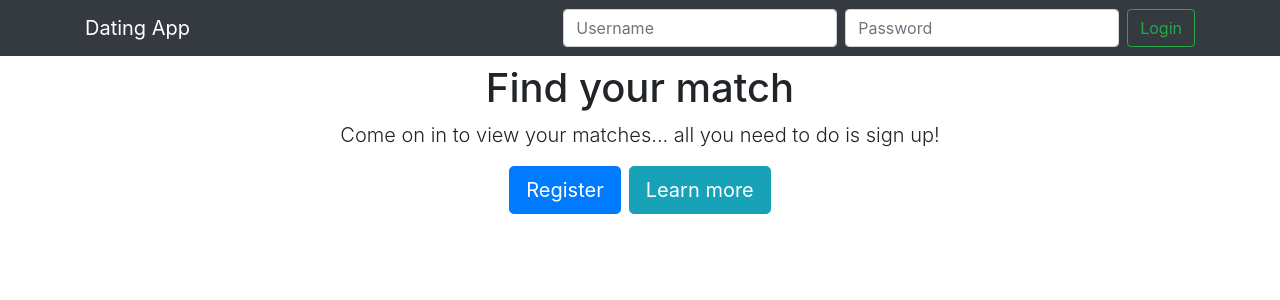
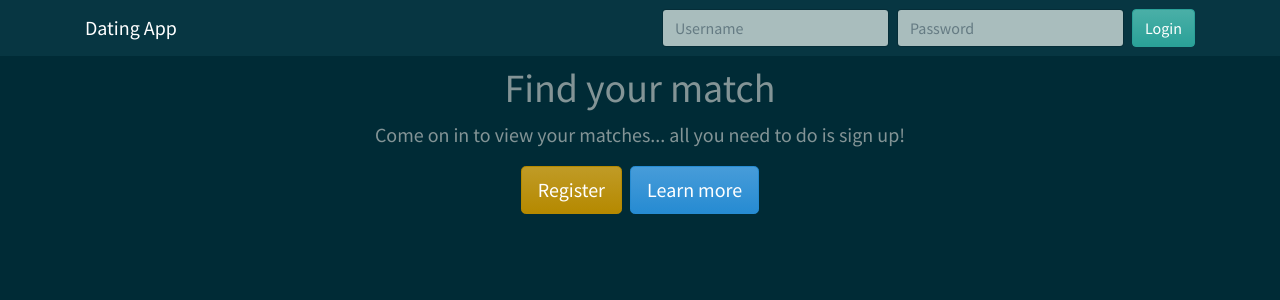
Before and after one commit to JuanOrjuelaA/DatingAppClient, an Angular app: page / in a window 1280 px wide. Shown: the top 300 px of the page. Built offline with nearby package versions, Linux system fonts and the light colour scheme.

Commit message:
Add routing config using guards and split modules

```diff
--- a/angular.json
+++ b/angular.json
@@ -26,6 +26,7 @@
             "styles": [
               "./node_modules/bootstrap/dist/css/bootstrap.min.css",
               "./node_modules/ngx-bootstrap/datepicker/bs-datepicker.css",
+              "./node_modules/bootswatch/dist/solar/bootstrap.css",
               "./node_modules/font-awesome/css/font-awesome.css",
               "./node_modules/ngx-toastr/toastr.css",
               "src/styles.css"
--- a/package.json
+++ b/package.json
@@ -20,6 +20,7 @@
     "@angular/platform-browser-dynamic": "~10.2.1",
     "@angular/router": "~10.2.1",
     "bootstrap": "4.1.1",
+    "bootswatch": "^4.5.3",
     "font-awesome": "^4.7.0",
     "ngx-bootstrap": "^6.1.0",
     "ngx-toastr": "^13.1.0",
--- a/src/app/app-routing.module.ts
+++ b/src/app/app-routing.module.ts
@@ -5,14 +5,22 @@ import { ListsComponent } from './components/lists/lists/lists.component';
 import { MemberDetailComponent } from './components/members/member-detail/member-detail.component';
 import { MemberListComponent } from './components/members/member-list/member-list.component';
 import { MessagesComponent } from './components/messages/messages/messages.component';
+import { AuthGuard } from './guards/auth.guard';
 
 
 const routes: Routes = [
   { path: '', component: HomeComponent },
-  { path: 'members', component: MemberListComponent },
-  { path: 'members/:id', component: MemberDetailComponent },
-  { path: 'lists', component: ListsComponent },
-  { path: 'messages', component: MessagesComponent },
+  {
+    path: '',
+    runGuardsAndResolvers: 'always',
+    canActivate: [AuthGuard],
+    children: [
+      { path: 'members', component: MemberListComponent },
+      { path: 'members/:id', component: MemberDetailComponent },
+      { path: 'lists', component: ListsComponent },
+      { path: 'messages', component: MessagesComponent },
+    ]
+  },
   { path: '**', component: HomeComponent, pathMatch: 'full'},
 ];
 
--- a/src/app/app.module.ts
+++ b/src/app/app.module.ts
@@ -14,6 +14,7 @@ import { MemberDetailComponent } from './components/members/member-detail/member
 import { ListsComponent } from './components/lists/lists/lists.component';
 import { MessagesComponent } from './components/messages/messages/messages.component';
 import { ToastrModule } from 'ngx-toastr';
+import { SharedModule } from './modules/shared.module';
 
 @NgModule({
   declarations: [
@@ -32,10 +33,7 @@ import { ToastrModule } from 'ngx-toastr';
     HttpClientModule,
     BrowserAnimationsModule,
     FormsModule,
-    BsDropdownModule.forRoot(),
-    ToastrModule.forRoot({
-      positionClass: 'toast-bottom-right'
-    })
+    SharedModule
   ],
   providers: [],
   bootstrap: [AppComponent]
--- a/src/app/components/navigation/nav/nav.component.html
+++ b/src/app/components/navigation/nav/nav.component.html
@@ -2,9 +2,10 @@
   <div class="container">
     <a class="navbar-brand" routerLink='/' routerLinkActive='active'>Dating App</a>
 
-    <ul class="navbar-nav mr-auto" *ngIf="accountService.currentUser$ | async" >
+    <ul class="navbar-nav mr-auto">
+      <ng-container *ngIf="accountService.currentUser$ | async">
         <li class="nav-item">
-        <a class="nav-link" routerLink='/members'routerLinkActive='active'>Matches</a>
+          <a class="nav-link" routerLink='/members' routerLinkActive='active'>Matches</a>
         </li>
         <li class="nav-item">
           <a class="nav-link" routerLink='/lists' routerLinkActive='active'>Lists</a>
@@ -12,23 +13,27 @@
         <li class="nav-item">
           <a class="nav-link" routerLink='/messages' routerLinkActive='active'>Messages</a>
         </li>
+      </ng-container>
     </ul>
 
-    <div class="dropdown" *ngIf="accountService.currentUser$ | async" dropdown>
-      <a class="dropdown-toggle text-light" dropdownToggle>Welcome User</a>
+    <div class="dropdown" *ngIf="(accountService.currentUser$ | async) as currUser" dropdown>
+      <a class="dropdown-toggle text-light" dropdownToggle>Welcome {{currUser.userName}}</a>
       <div class="dropdown-menu" *dropdownMenu>
         <a class="dropdown-item">Edit Profile</a>
         <div class="dropdown-divider"></div>
-        <a class="dropdown-item" (click)="logOut()" >Logout</a>
+        <a class="dropdown-item" (click)="logOut()">Logout</a>
       </div>
     </div>
 
 
 
-    <form *ngIf="(accountService.currentUser$ | async) === null"  #loginForm="ngForm" class="form-inline mt-2 mt-md-0" (ngSubmit)= "login()" autocomplete="off">
-      <input name="username" [(ngModel)]="model.username" class="form-control mr-sm-2" type="text" placeholder="Username" aria-label="Search">
-      <input name="password" [(ngModel)]="model.password" class="form-control mr-sm-2" type="password" placeholder="Password" aria-label="Search">
-      <button class="btn btn-outline-success my-2 my-sm-0" type="submit">Login</button>
+    <form *ngIf="(accountService.currentUser$ | async) === null" #loginForm="ngForm" class="form-inline mt-2 mt-md-0"
+      (ngSubmit)="login()" autocomplete="off">
+      <input name="username" [(ngModel)]="model.username" class="form-control mr-sm-2" type="text"
+        placeholder="Username" aria-label="Search">
+      <input name="password" [(ngModel)]="model.password" class="form-control mr-sm-2" type="password"
+        placeholder="Password" aria-label="Search">
+      <button class="btn btn-success my-2 my-sm-0" type="submit">Login</button>
     </form>
   </div>
 </nav>
--- /dev/null
+++ b/src/app/guards/auth.guard.ts
@@ -0,0 +1,24 @@
+import { Injectable } from '@angular/core';
+import { CanActivate, ActivatedRouteSnapshot, RouterStateSnapshot, UrlTree } from '@angular/router';
+import { ToastrService } from 'ngx-toastr';
+import { Observable } from 'rxjs';
+import { map } from 'rxjs/operators';
+import { AccountService } from '../services/account.service';
+
+@Injectable({
+  providedIn: 'root'
+})
+export class AuthGuard implements CanActivate {
+  constructor(private accountService: AccountService, private toastr: ToastrService){}
+
+  canActivate(): Observable<boolean> {
+    return this.accountService.currentUser$.pipe(
+      map(user => {
+        if(user)
+          return true;
+        this.toastr.error('you shall not pass!')
+      })
+    );
+  }
+
+}
--- a/src/app/models/user.ts
+++ b/src/app/models/user.ts
@@ -1,4 +1,4 @@
 export interface User {
-  username: string;
+  userName: string;
   token: string;
 }
--- /dev/null
+++ b/src/app/modules/shared.module.ts
@@ -0,0 +1,22 @@
+import { NgModule } from '@angular/core';
+import { CommonModule } from '@angular/common';
+import { BsDropdownModule } from 'ngx-bootstrap/dropdown';
+import { ToastrModule } from 'ngx-toastr';
+
+
+
+@NgModule({
+  declarations: [],
+  imports: [
+    CommonModule,
+    BsDropdownModule.forRoot(),
+    ToastrModule.forRoot({
+      positionClass: 'toast-bottom-right'
+    })
+  ],
+  exports: [
+    BsDropdownModule,
+    ToastrModule
+  ]
+})
+export class SharedModule { }
```
Also changed, not shown: 1 other file (tests, documents, lock files or other folders). Lines whose indentation alone changed are shown as unchanged.
